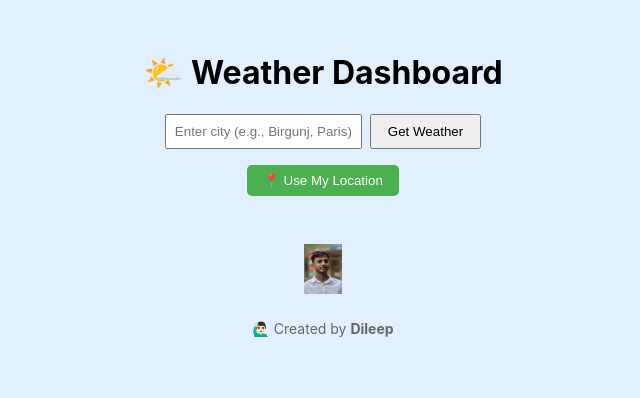
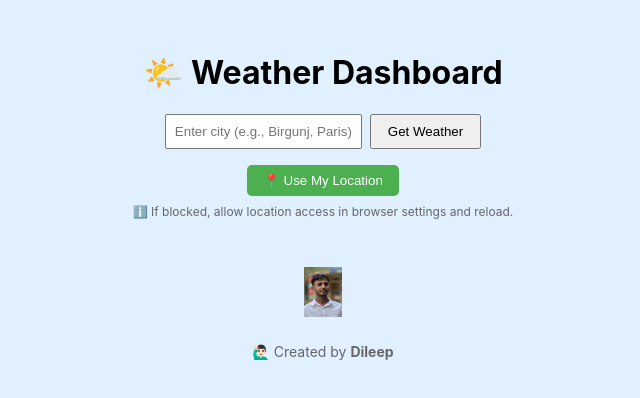
Before and after one commit to DileepKumarChauhan/weather-dashboard, a React (Create React App) app: page / in a window 1280 px wide. Shown: the top 398 px of the page, without its empty margins (317-957 px from the left). Built offline with nearby package versions, Linux system fonts and the light colour scheme.

Commit message:
Updated weather UI or added feature

```diff
--- a/src/App.js
+++ b/src/App.js
@@ -39,8 +39,8 @@ function App() {
           fetchWeatherByCoords(latitude, longitude);
         },
         (err) => {
-          console.error(err);
-          setError("Location permission denied.");
+          console.error("Geolocation Error:", err);
+          setError("Location access denied. Please allow location in your browser settings and reload.");
           setLoading(false);
         }
       );
@@ -104,6 +104,10 @@ function App() {
         📍 Use My Location
       </button>
 
+      <p style={{ fontSize: "12px", color: "#666", marginTop: "0.5rem" }}>
+        ℹ️ If blocked, allow location access in browser settings and reload.
+      </p>
+
       {loading && <p style={{ marginTop: "1rem" }}>🔄 Loading weather...</p>}
 
       {error && <p style={{ color: "red", marginTop: "1rem" }}>{error}</p>}
```
